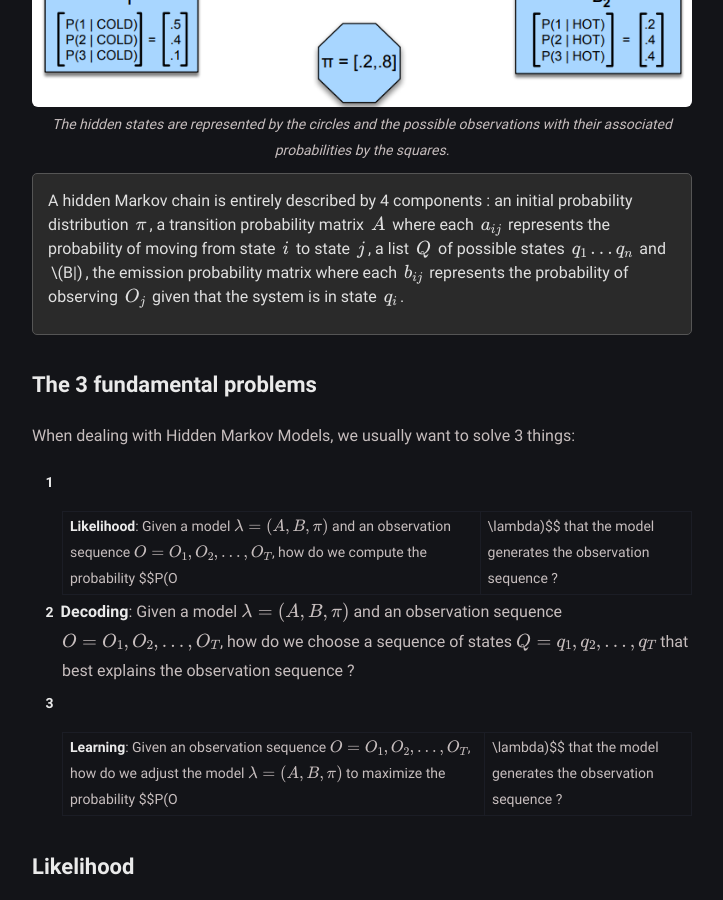
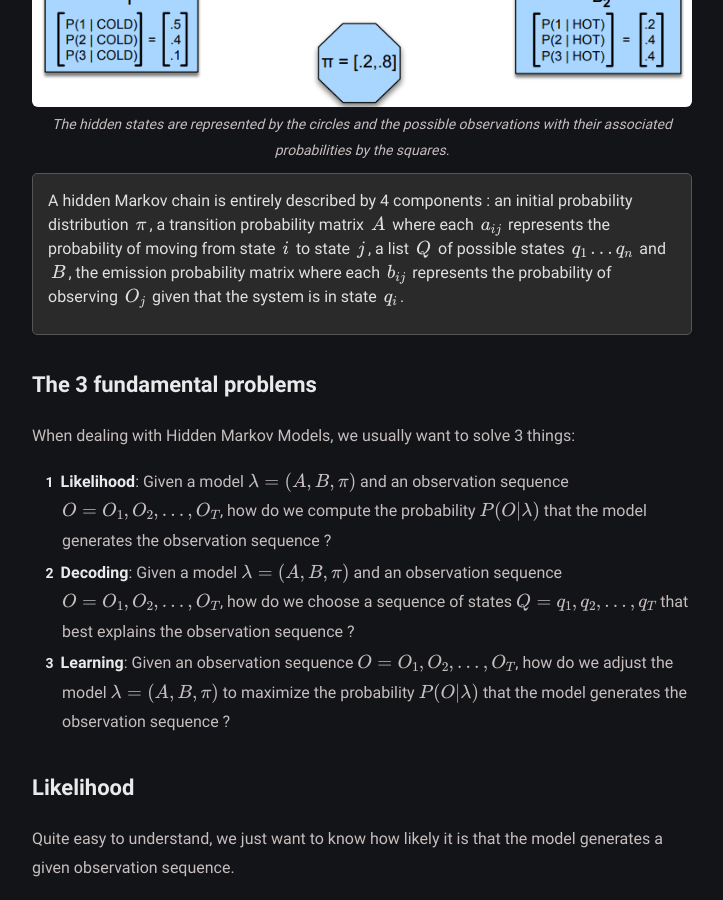
Before and after one commit to Cyril9227/cyril9227.github.io, a Jekyll site: the page built from _posts/markov-chain/2024-08-28-markov-chain.md, in a window 1280 px wide and 900 px high, scrolled down 3235 px. Shown: the whole window, without its empty margins (278-1001 px from the left). Built offline with Jekyll 4.4.1, drawn with Linux system fonts in a browser that asks for light colours.

Commit message:
fix latex

```diff
--- a/_posts/markov-chain/2024-08-28-markov-chain.md
+++ b/_posts/markov-chain/2024-08-28-markov-chain.md
@@ -75,7 +75,7 @@ Imagine now that instead of directly knowing the weather, you only get to know h
 
 <div class="math-text-box">
   <p>A hidden Markov chain is entirely described by 4 components : an initial probability distribution <span class="math-inline">\(\pi\)</span>, a transition probability matrix <span class="math-inline">\(A\)</span> where each <span class="math-inline">\(a_{ij}\)</span> represents the probability of moving from state <span class="math-inline">\(i\)</span> to state <span class="math-inline">\(j\)</span>, a list <span class="math-inline">\(Q\)</span> of possible states <span class="math-inline">\(q_1 \ldots q_n\)</span> and
-<span class="math-inline">\(B|)</span>, the emission probability matrix where each <span class="math-inline">\(b_{ij}\)</span> represents the probability of observing <span class="math-inline">\(O_{j}\)</span> given that the system is in state <span class="math-inline">\(q_{i}\)</span>.</p>
+<span class="math-inline">\(B\)</span>, the emission probability matrix where each <span class="math-inline">\(b_{ij}\)</span> represents the probability of observing <span class="math-inline">\(O_{j}\)</span> given that the system is in state <span class="math-inline">\(q_{i}\)</span>.</p>
 </div>
 
 
@@ -83,9 +83,9 @@ Imagine now that instead of directly knowing the weather, you only get to know h
 
 When dealing with Hidden Markov Models, we usually want to solve 3 things:
 
-1. **Likelihood**: Given a model $$\lambda = (A, B, \pi)$$ and an observation sequence $$O = O_{1}, O_{2}, \ldots, O_{T}$$, how do we compute the probability $$P(O | \lambda)$$ that the model generates the observation sequence ?
+1. **Likelihood**: Given a model $$\lambda = (A, B, \pi)$$ and an observation sequence $$O = O_{1}, O_{2}, \ldots, O_{T}$$, how do we compute the probability $$P(O \vert \lambda)$$ that the model generates the observation sequence ?
 2. **Decoding**: Given a model $$\lambda = (A, B, \pi)$$ and an observation sequence $$O = O_{1}, O_{2}, \ldots, O_{T}$$, how do we choose a sequence of states $$Q = q_{1}, q_{2}, \ldots, q_{T}$$ that best explains the observation sequence ?
-3. **Learning**: Given an observation sequence $$O = O_{1}, O_{2}, \ldots, O_{T}$$, how do we adjust the model $$\lambda = (A, B, \pi)$$ to maximize the probability $$P(O | \lambda)$$ that the model generates the observation sequence ?
+3. **Learning**: Given an observation sequence $$O = O_{1}, O_{2}, \ldots, O_{T}$$, how do we adjust the model $$\lambda = (A, B, \pi)$$ to maximize the probability $$P(O \vert \lambda)$$ that the model generates the observation sequence ?
 
 ## Likelihood
 
```
